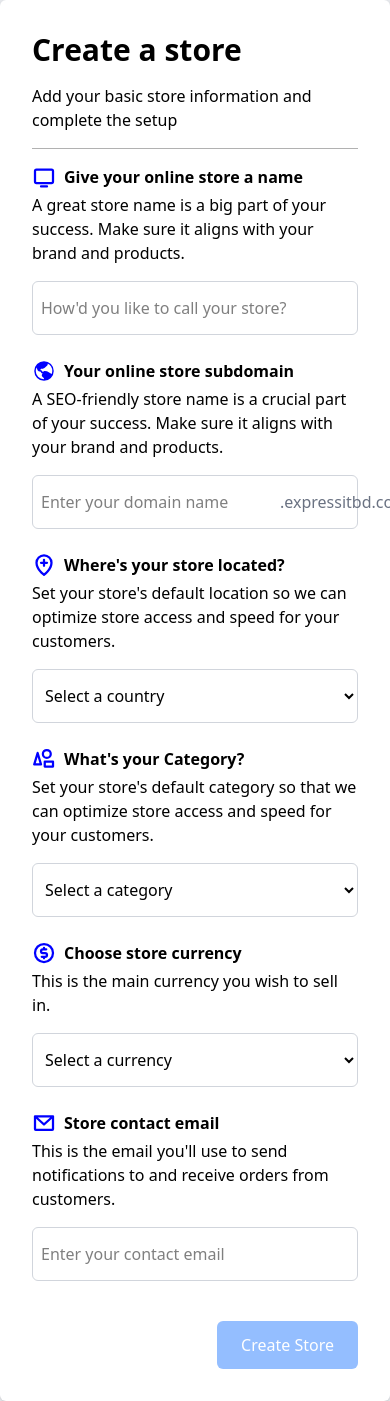
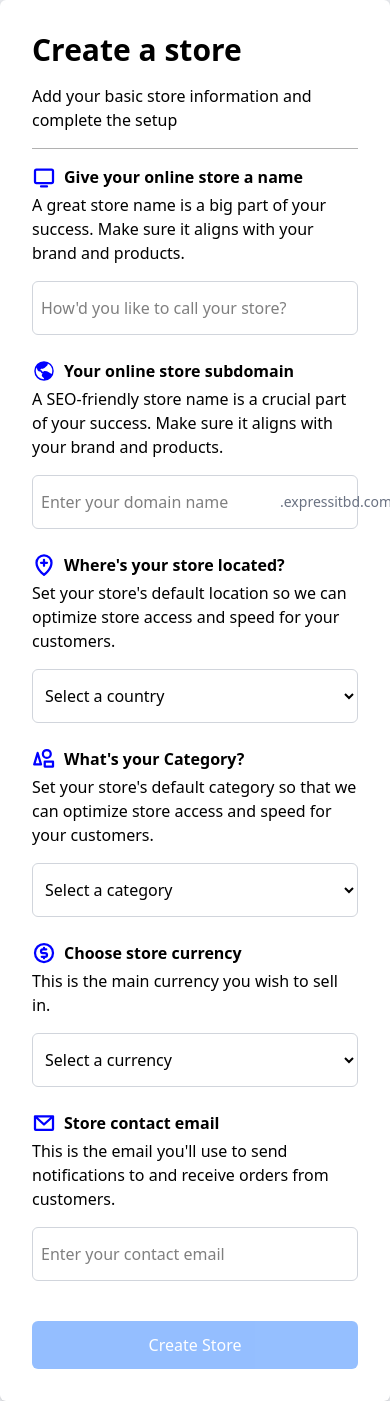
Before and after one commit to naimdotcom/store-creation-and-domain-check, a Next.js app: page / in a window 390 px wide. Built offline with nearby package versions, Linux system fonts and the light colour scheme.

Commit message:
Enhance styling for domain input field and button in store creation form

```diff
--- a/src/app/page.tsx
+++ b/src/app/page.tsx
@@ -288,10 +288,10 @@ export default function Home() {
                 </div>
               ))}
 
-              <div className="flex justify-end pt-4">
+              <div className="flex sm:justify-end pt-4 ">
                 <button
                   type="submit"
-                  className={`bg-blue-500 text-white px-6 py-3 rounded-md font-medium transition-all ${
+                  className={`bg-blue-500 w-full sm:w-fit text-white px-6 py-3 rounded-md font-medium transition-all ${
                     isFormValid
                       ? "hover:bg-blue-600 active:bg-blue-700"
                       : "opacity-50 cursor-not-allowed"
--- a/src/components/FormDomainField.tsx
+++ b/src/components/FormDomainField.tsx
@@ -25,7 +25,9 @@ function FormDomainField({ field, onChange }: Props) {
           value={field.value}
           onChange={onChange}
         />
-        <span className="text-gray-500 ml-2">{field.suffix}</span>
+        <span className="text-gray-500 ml-2 text-sm sm:text-base">
+          {field.suffix}
+        </span>
       </div>
       {field.value && !field.error && field.isDomainAvailable && (
         <span className="text-green-500 text-sm mt-1 block">
```
